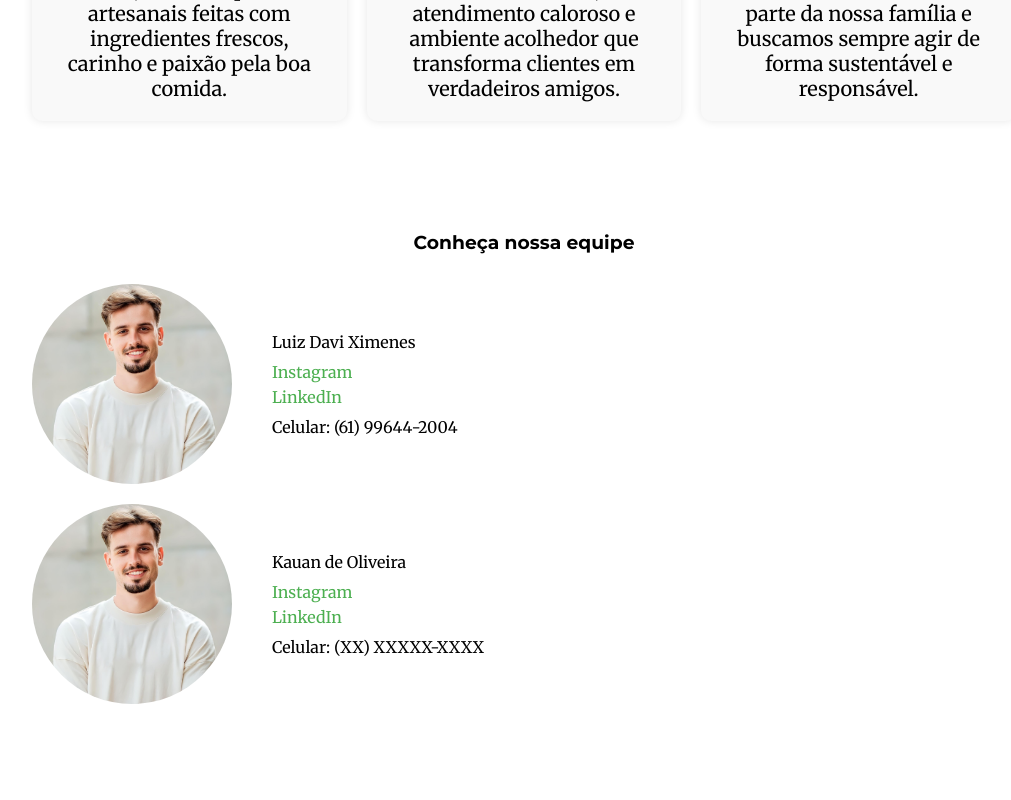
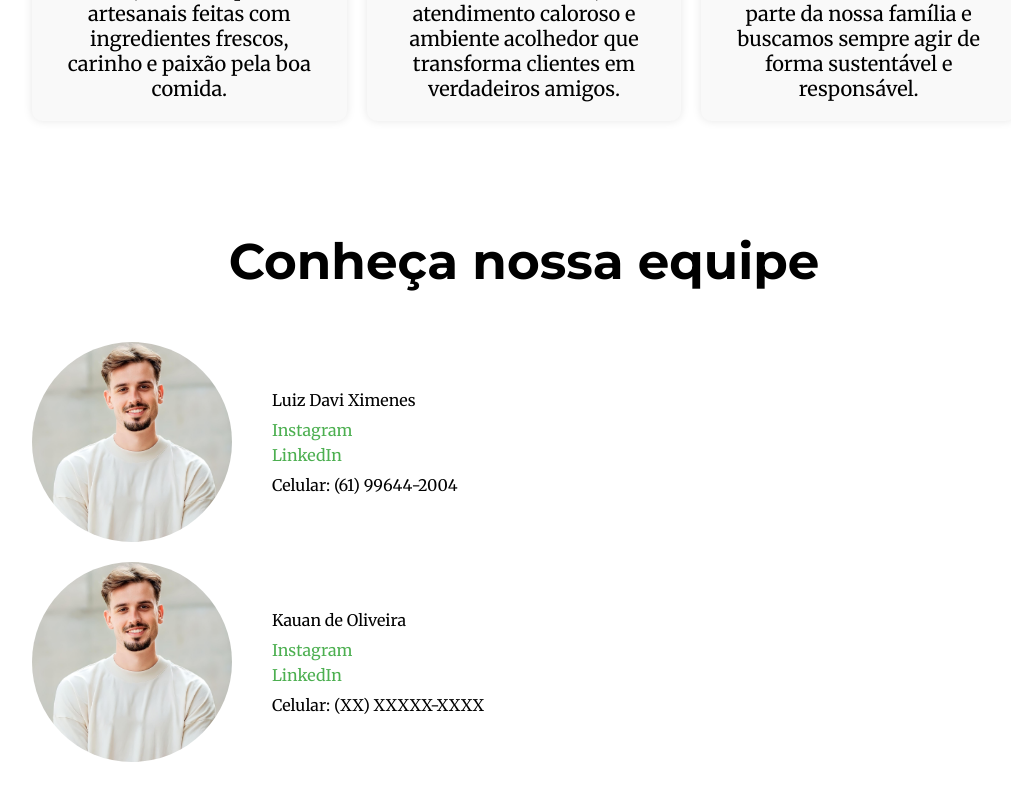
Before and after one commit to luizdavixms/restaurante-react, a React (Vite) app in the folder site-restaurante/: page /Sobre in a window 1280 px wide. Shown: the part 773-1573 px from the top of the page, without its empty margins (116-1127 px from the left). Before the commit the page ends 1517 px from the top, so only its background shows below. Built offline with nearby package versions, Linux system fonts and the light colour scheme.

Commit message:
Adicionando a equipe na pagina sobre

```diff
--- /dev/null
+++ b/site-restaurante/src/hooks/useDeslizar.js
@@ -0,0 +1,25 @@
+import { useEffect } from 'react';
+
+const useDeslizar = () => {
+  useEffect(() => {
+    const elementos = document.querySelectorAll('.deslizar');
+
+    const observer = new IntersectionObserver((entries, observer) => {
+      entries.forEach(entry => {
+        if (entry.isIntersecting) {
+          entry.target.classList.add('visible');
+        } else {
+          entry.target.classList.remove('visible');
+        }
+      });
+    }, {
+      threshold: 0.1
+    });
+
+    elementos.forEach(elemento => observer.observe(elemento));
+
+    return () => observer.disconnect();
+  }, []);
+};
+
+export default useDeslizar;
--- a/site-restaurante/src/pages/Sobre/index.css
+++ b/site-restaurante/src/pages/Sobre/index.css
@@ -5,7 +5,19 @@ body {
     box-sizing: border-box;
 }
 
-h1, h3 {
+.deslizar {
+    opacity: 0;
+    transform: translateY(30px);
+    transition: opacity 0.5s, transform 0.5s;
+}
+
+.deslizar.visible {
+    opacity: 1;
+    transform: translateY(0);
+}
+
+h1,
+h3 {
     font-family: 'Montserrat', sans-serif;
 }
 
@@ -35,7 +47,8 @@ h1 {
     margin: 0;
 }
 
-h1, p {
+h1,
+p {
     flex: 1;
     margin: 0;
 }
@@ -57,7 +70,9 @@ h1, p {
     flex-wrap: wrap;
 }
 
-.missao, .visao, .valores {
+.missao,
+.visao,
+.valores {
     flex: 1;
     min-width: 200px;
     text-align: center;
@@ -68,7 +83,9 @@ h1, p {
     transition: transform 0.3s ease, background-color 0.3s ease;
 }
 
-.missao:hover, .visao:hover, .valores:hover {
+.missao:hover,
+.visao:hover,
+.valores:hover {
     background-color: #B9F6CA;
     transform: scale(1.05);
     box-shadow: 0 0 20px rgba(0, 0, 0, 0.2);
@@ -82,10 +99,12 @@ h1, p {
 .equipe-titulo {
     text-align: center;
     margin-top: 70px;
-    margin-bottom: 30px;
+    margin-bottom: 50px;
+    font-size: 50px;
 }
 
-.perfil-luiz, .perfil-kauan {
+.perfil-luiz,
+.perfil-kauan {
     display: flex;
     flex-direction: row;
     align-items: center;
@@ -100,7 +119,8 @@ h1, p {
     margin-right: 20px;
 }
 
-.informacoes-luiz, .informacoes-kauan {
+.informacoes-luiz,
+.informacoes-kauan {
     display: flex;
     flex-direction: column;
     justify-content: center;
@@ -108,7 +128,8 @@ h1, p {
     margin-left: 20px;
 }
 
-.informacoes-luiz p, .informacoes-kauan p {
+.informacoes-luiz p,
+.informacoes-kauan p {
     margin: 5px 0;
     font-size: 16px;
 }
@@ -124,7 +145,8 @@ h1, p {
     text-decoration: underline;
 }
 
-.informacoes-luiz, .informacoes-kauan {
+.informacoes-luiz,
+.informacoes-kauan {
     max-width: 300px;
 }
 
--- a/site-restaurante/src/pages/Sobre/index.jsx
+++ b/site-restaurante/src/pages/Sobre/index.jsx
@@ -1,10 +1,13 @@
 import React from 'react';
+import useDeslizar from '../../hooks/useDeslizar';
 import Header from "../../components/Header";
 import "./index.css";
 import primeiraImagem from "../../assets/primeiraImagem.jpg";
 import foto from "../../assets/foto.jpg"
 
 function Sobre() {
+  useDeslizar()
+
   return (
     <>
       <Header />
@@ -43,8 +46,8 @@ function Sobre() {
         </div>
       </div>
       <div className='box-3'>
-        <h3 className='equipe-titulo'>Conheça nossa equipe</h3>
-        <div className='perfil-luiz'>
+        <h3 className='equipe-titulo deslizar'>Conheça nossa equipe</h3>
+        <div className='perfil-luiz deslizar'>
           <img src={foto} alt="Luiz" className='foto-equipe' />
           <div className='informacoes-luiz'>
             <p>Luiz Davi Ximenes</p>
@@ -55,7 +58,7 @@ function Sobre() {
             <p>Celular: (61) 99644-2004</p>
           </div>
         </div>
-        <div className='perfil-kauan'>
+        <div className='perfil-kauan deslizar'>
           <img src={foto} alt="Kauan" className='foto-equipe' />
           <div className='informacoes-kauan'>
             <p>Kauan de Oliveira</p>
```
